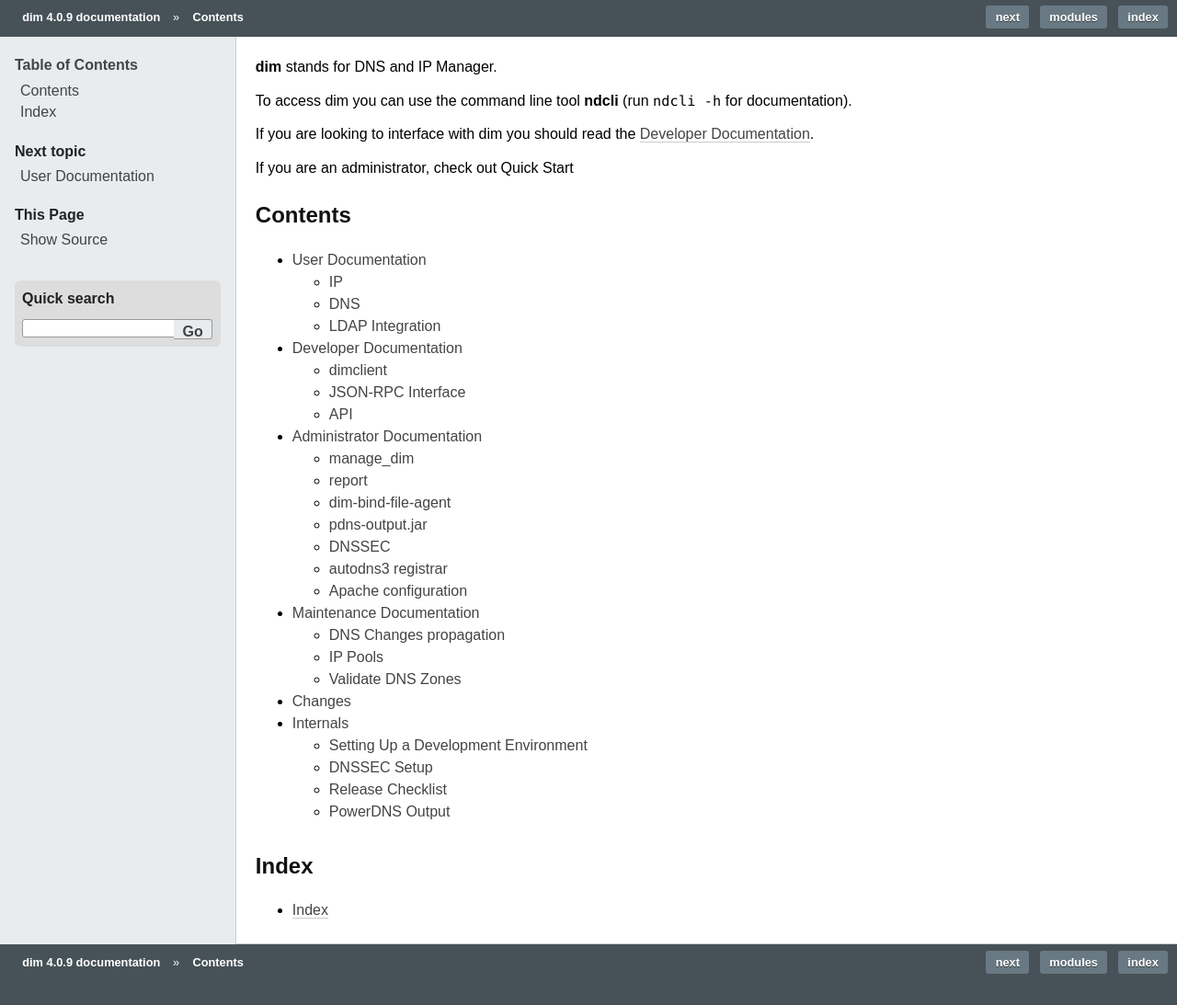
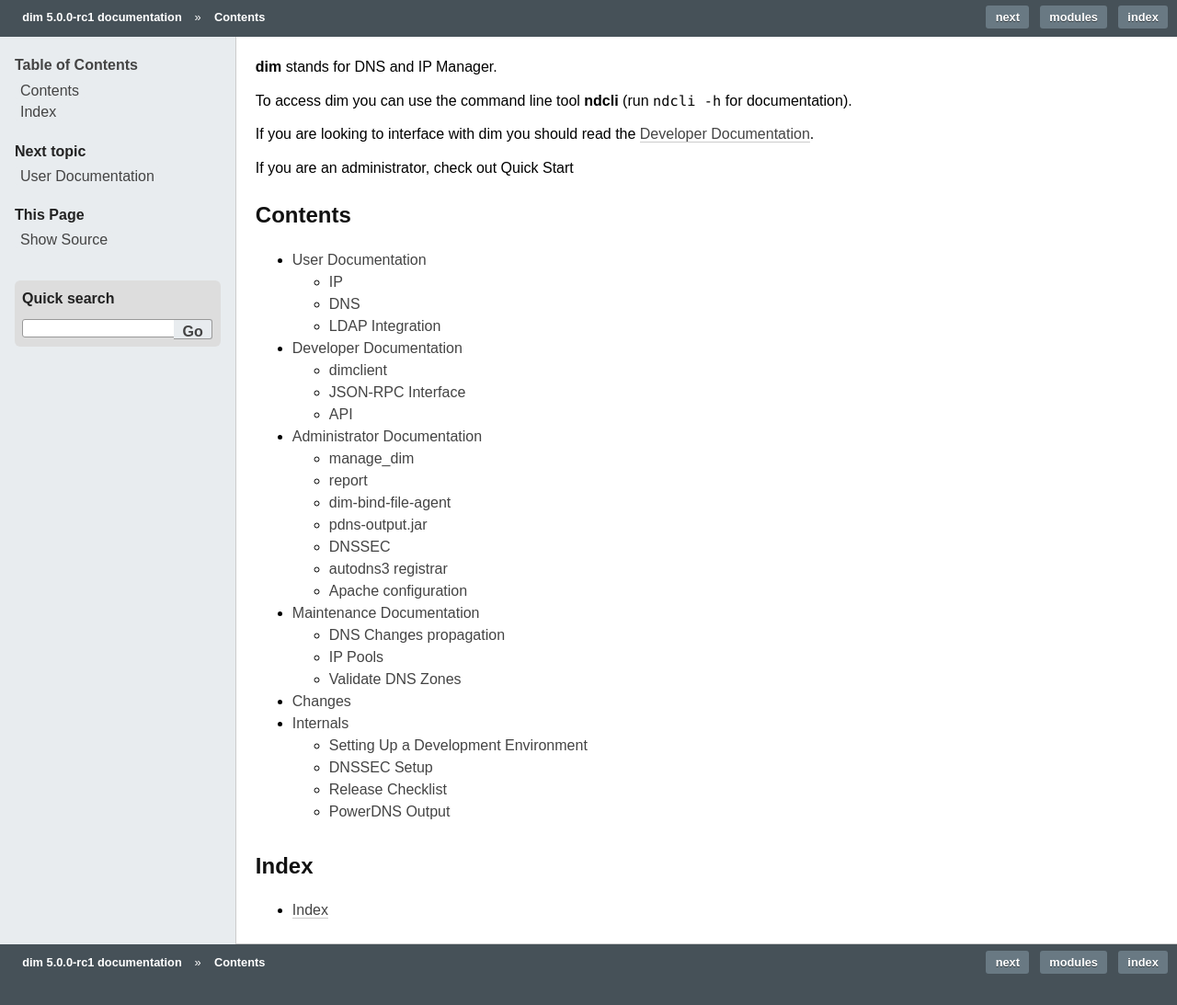
Before and after one commit to ionos-cloud/dim, a Sphinx documentation site: the page built from dim/doc/index.rst, in a window 1280 px wide. Shown: the whole page at 92% size. Built offline with Sphinx 7.4.7, drawn with Linux system fonts in a browser that asks for light colours.

Commit message:
update version numbers and Changelog for 5.0.0-rc1

```diff
--- a/dim/dim/version.py
+++ b/dim/dim/version.py
@@ -1 +1 @@
-VERSION = '4.0.9'
+VERSION = '5.0.0-rc1'
--- a/dim/doc/conf.py
+++ b/dim/doc/conf.py
@@ -41,14 +41,14 @@
 
 # General information about the project.
 project = 'dim'
-copyright = '2013-2019, 1&1; 2019-2021 IONOS and contributors'
+copyright = '2013-2019, 1&1; 2019-2022 IONOS and contributors'
 
 # The version info for the project you're documenting, acts as replacement for
 # |version| and |release|, also used in various other places throughout the
 # built documents.
 #
 # The short X.Y version.
-version = '4.0.9'
+version = '5.0.0-rc1'
 # The full version, including alpha/beta/rc tags.
 release = version
 
--- a/dimclient/dimclient/version.py
+++ b/dimclient/dimclient/version.py
@@ -1 +1 @@
-VERSION = "0.4.5"
+VERSION = "1.0.0-rc1"
--- a/ndcli/dimcli/version.py
+++ b/ndcli/dimcli/version.py
@@ -1 +1 @@
-VERSION = '4.0.3'
+VERSION = '5.0.0-rc1'
```
Also changed, not shown: 1 other file.
